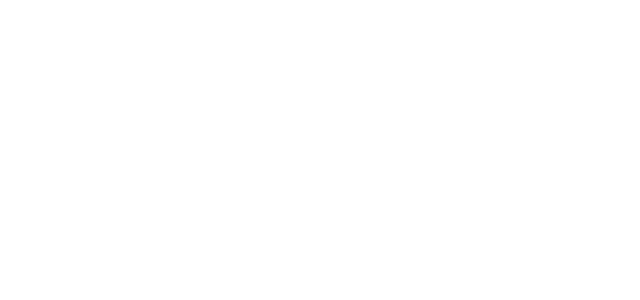
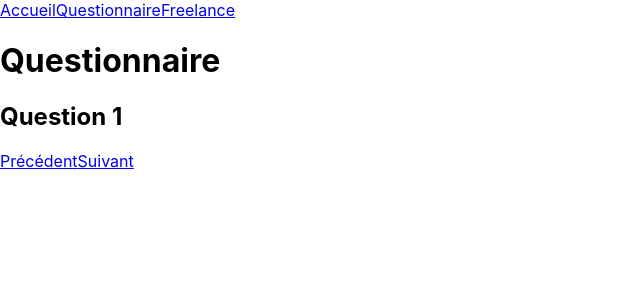
Before and after one commit to TheNewDevl/shiny-training-react-SPA, a React (Create React App) app: page /survey/1 in a window 1280 px wide. Shown: the top 300 px of the page, without its empty margins (0-640 px from the left). Built offline with nearby package versions, Linux system fonts and the light colour scheme.

Commit message:
setting front routes

```diff
--- a/package.json
+++ b/package.json
@@ -8,6 +8,7 @@
     "@testing-library/user-event": "^13.5.0",
     "react": "^18.0.0",
     "react-dom": "^18.0.0",
+    "react-router-dom": "^6.3.0",
     "react-scripts": "5.0.1",
     "web-vitals": "^2.1.4"
   },
--- /dev/null
+++ b/src/components/Error/index.jsx
@@ -0,0 +1,7 @@
+export default function Error() {
+  return (
+    <div>
+      <h1> Cette page n'existe pas... Erreur 404</h1>
+    </div>
+  )
+}
--- /dev/null
+++ b/src/components/Header/index.jsx
@@ -0,0 +1,11 @@
+import { Link } from 'react-router-dom'
+
+export default function Header() {
+  return (
+    <nav>
+      <Link to="/">Accueil</Link>
+      <Link to="/survey/1">Questionnaire</Link>
+      <Link to="/freelance">Freelance</Link>
+    </nav>
+  )
+}
--- a/src/index.jsx
+++ b/src/index.jsx
@@ -1,11 +1,26 @@
-import React from 'react';
-import ReactDOM from 'react-dom/client';
-import './style/index.css';
-import Home from './pages';
+import React from 'react'
+import ReactDOM from 'react-dom/client'
+import './style/index.css'
+import Home from './pages/Home/index'
+import Survey from './pages/Survey/index'
+import { BrowserRouter, Routes, Route } from 'react-router-dom'
+import Header from './components/Header'
+import Error from './components/Error'
+import Results from './pages/Results'
+import Freelance from './pages/Freelances'
 
-const root = ReactDOM.createRoot(document.getElementById('root'));
+const root = ReactDOM.createRoot(document.getElementById('root'))
 root.render(
   <React.StrictMode>
-    <Home />
+    <BrowserRouter>
+      <Header />
+      <Routes>
+        <Route exact path="/" element={<Home />} />
+        <Route path="/survey/:questionNumber" element={<Survey />} />
+        <Route exact path="/results" element={<Results />} />
+        <Route exact path="/freelance" element={<Freelance />} />
+        <Route path="*" element={<Error />} />
+      </Routes>
+    </BrowserRouter>
   </React.StrictMode>
-);
+)
--- /dev/null
+++ b/src/pages/Freelances/index.jsx
@@ -0,0 +1,7 @@
+export default function Freelance() {
+  return (
+    <div>
+      <h1>Freelances</h1>
+    </div>
+  )
+}
--- /dev/null
+++ b/src/pages/Home/index.jsx
@@ -0,0 +1,11 @@
+import '../../style/home.css'
+
+function App() {
+  return (
+    <div>
+      <h1>Page d'accueil</h1>
+    </div>
+  )
+}
+
+export default App
--- /dev/null
+++ b/src/pages/Results/index.jsx
@@ -0,0 +1,7 @@
+export default function Results() {
+  return (
+    <div>
+      <h1>Résultats</h1>
+    </div>
+  )
+}
--- /dev/null
+++ b/src/pages/Survey/index.jsx
@@ -0,0 +1,25 @@
+import { useParams } from 'react-router-dom'
+import { Link } from 'react-router-dom'
+function Survey() {
+  const { questionNumber } = useParams()
+  const intQuestionNumber = parseInt(questionNumber, 10)
+  const prevQuestionNumber = intQuestionNumber === 1 ? 1 : intQuestionNumber - 1
+  const nextQuestionNumber = intQuestionNumber + 1
+
+  return (
+    <div>
+      <h1>Questionnaire</h1>
+      <h2>Question {questionNumber}</h2>
+
+      <Link to={`/survey/${prevQuestionNumber}`}>Précédent</Link>
+
+      {questionNumber > 9 ? (
+        <Link to="/results">Résultats</Link>
+      ) : (
+        <Link to={`/survey/${intQuestionNumber + 1}`}>Suivant</Link>
+      )}
+    </div>
+  )
+}
+
+export default Survey
--- a/src/pages/index.jsx
+++ /dev/null
@@ -1,5 +0,0 @@
-import '../style/home.css'
-
-function App() {}
-
-export default App
```
Also changed, not shown: 1 other file (tests, documents, lock files or other folders).
